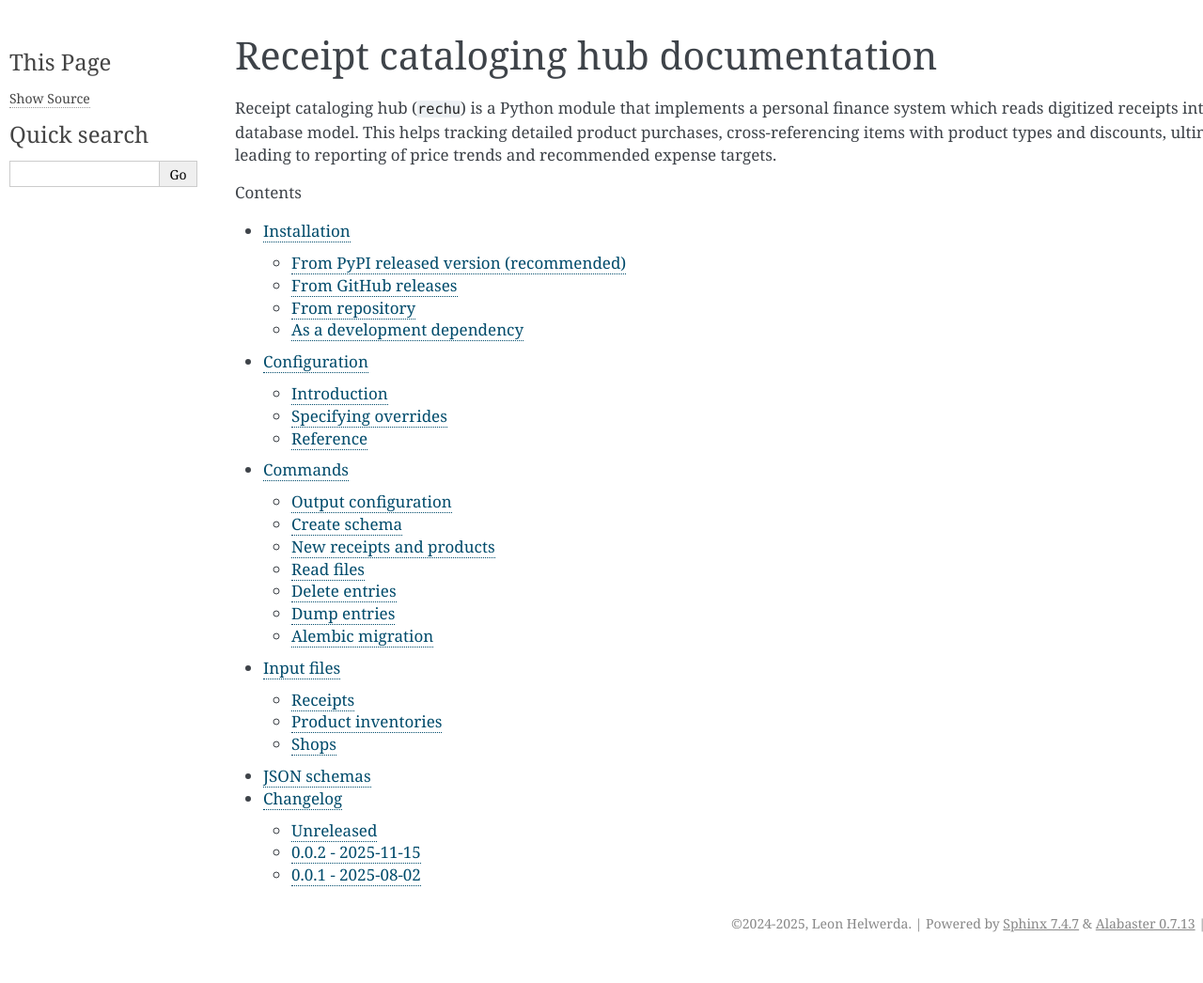
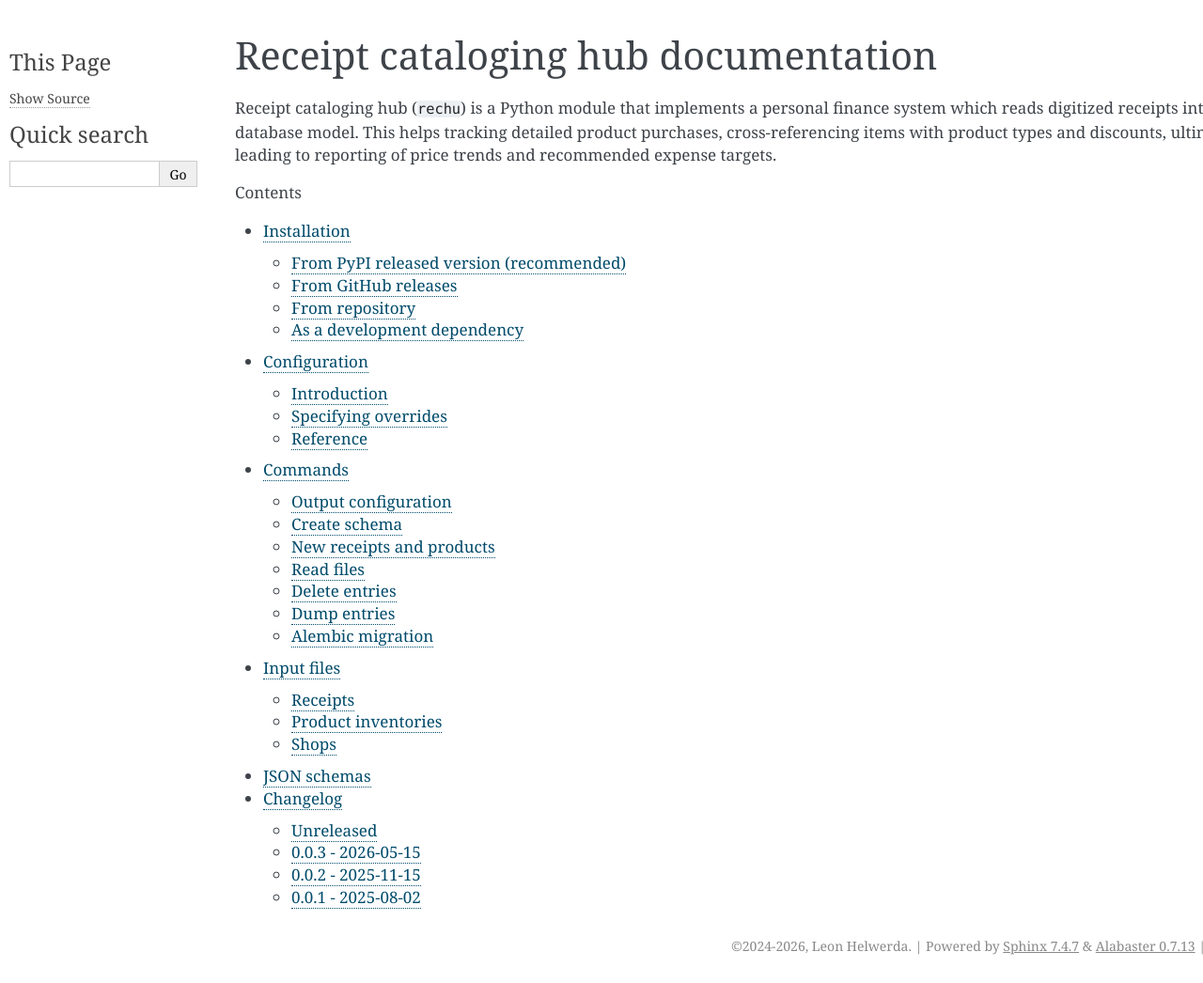
Before and after one commit to lhelwerd/rechu, a Sphinx documentation site: the page built from docs/source/index.md, in a window 1280 px wide. Shown: the whole page at 94% size. Built offline with Sphinx 7.4.7, drawn with Linux system fonts in a browser that asks for light colours; pages that are not in the unit, such as notebooks, are missing from menus; before the commit the page ends 1022 px from its top, so only the background shows below that.

Commit message:
Prepare version 0.0.3
- Update copyright year in documentation
- Update python cross-reference link version in documentation

```diff
--- a/docs/source/conf.py
+++ b/docs/source/conf.py
@@ -16,9 +16,9 @@ sys.path.insert(0, str(Path("..", "..").resolve()))
 # https://www.sphinx-doc.org/en/master/usage/configuration.html#project-information
 
 project = "Receipt cataloging hub"
-project_copyright = "2024-2025, Leon Helwerda"
+project_copyright = "2024-2026, Leon Helwerda"
 author = "Leon Helwerda"
-release = "0.0.2"
+release = "0.0.3"
 
 # -- General configuration ---------------------------------------------------
 # https://www.sphinx-doc.org/en/master/usage/configuration.html#general-configuration
@@ -69,7 +69,7 @@ apidoc_modules = [
 ]
 
 intersphinx_mapping = {
-    "python": ("https://docs.python.org/3.12", None),
+    "python": ("https://docs.python.org/3.14", None),
     "packaging": ("https://packaging.python.org/en/latest", None),
     "sqlalchemy": ("https://docs.sqlalchemy.org/en/20", None),
     "alembic": ("https://alembic.sqlalchemy.org/en/latest", None),
--- a/pyproject.toml
+++ b/pyproject.toml
@@ -1,6 +1,6 @@
 [project]
 name = "rechu"
-version = "0.0.2"
+version = "0.0.3"
 description = "Receipt cataloging hub for detailed personal finance tracking"
 readme = "README.md"
 authors = [{name = "Leon Helwerda", email = "leon.helwerda@gmail.com"}]
--- a/rechu/__init__.py
+++ b/rechu/__init__.py
@@ -5,7 +5,7 @@ Receipt cataloging module.
 from logging.config import dictConfig
 
 __all__: list[str] = []
-__version__ = "0.0.2"
+__version__ = "0.0.3"
 
 dictConfig(
     {
```
Also changed, not shown: CHANGELOG.md (+4 -1 lines), 1 other file.
